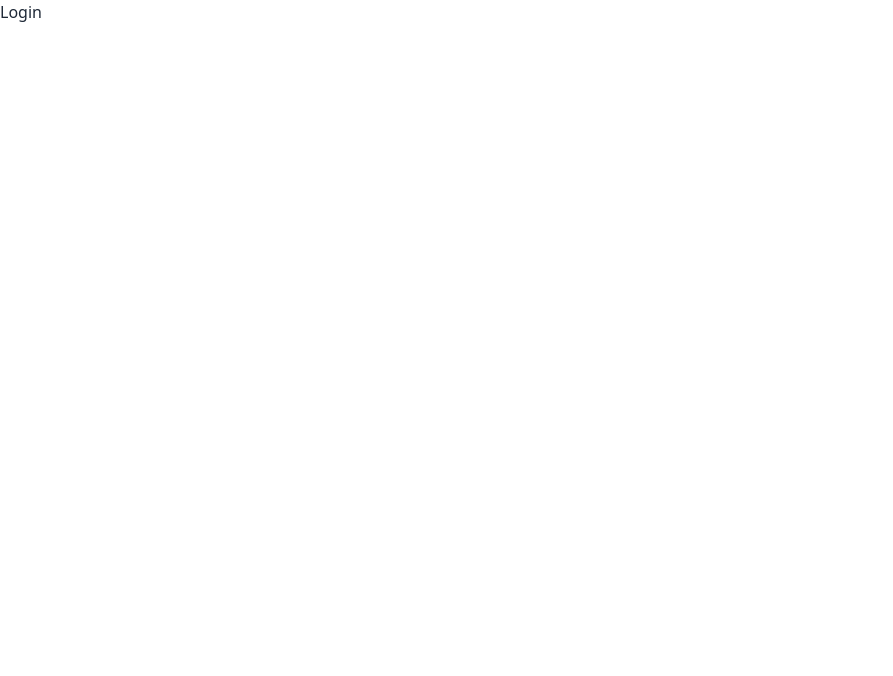
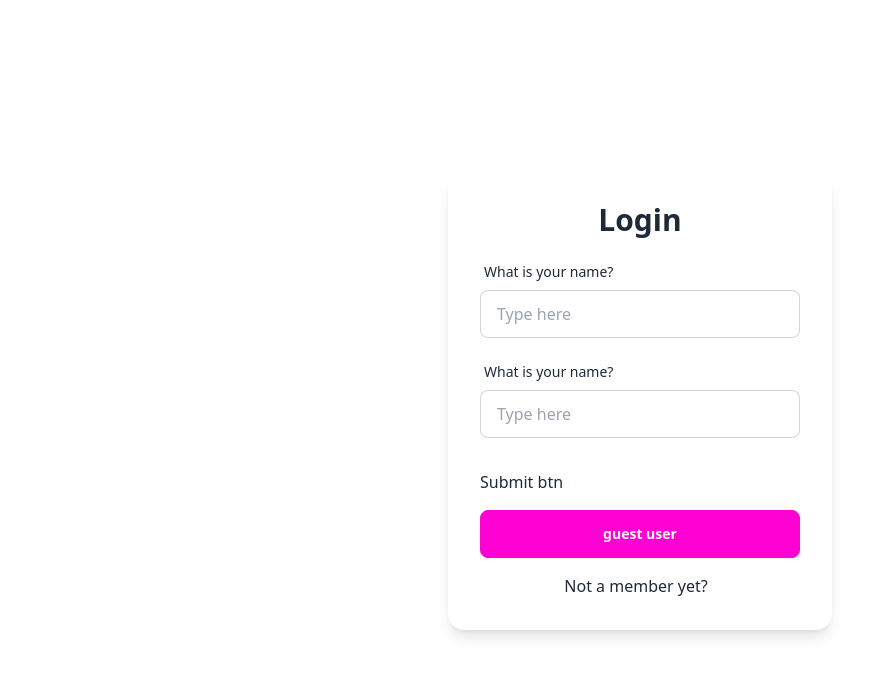
Before and after one commit to isveckrali/udemigStore, a React (Vite) app: page /login in a window 1280 px wide. Shown: the top 676 px of the page, without its empty margins (0-893 px from the left). Built offline with nearby package versions, Linux system fonts and the light colour scheme.

Commit message:
login added

```diff
--- a/src/components/FormInput.jsx
+++ b/src/components/FormInput.jsx
@@ -1,11 +1,14 @@
 import React from 'react'
 
 const FormInput = () => {
-  return (
-    <div>
-      Form Input
-    </div>
-  )
+    return (
+        <div className="form-control">
+            <label className="label">
+                <span className="label-text">What is your name?</span>
+            </label>
+            <input type="text" placeholder="Type here" className="input input-bordered" />
+        </div>
+    )
 }
 
 export default FormInput
--- a/src/pages/Login.jsx
+++ b/src/pages/Login.jsx
@@ -1,11 +1,31 @@
 import React from 'react'
+import { FormInput, SubmitBtn } from "../components";
+import { Form, Link } from "react-router-dom";
 
 const Login = () => {
-  return (
-    <div>
-      Login
-    </div>
-  )
+  return <section className='h-screen grid place-items-center'>
+    <Form method='post' className='card w-96 p-8 bg-base-100 shadow-lg flex
+    flex-col gap-y-4'>
+      <h4 className='text-center text-3xl font-bold'>Login</h4>
+      <FormInput type="email" label="email" name="identifier"
+      defaultValue="test@test.com"/>
+      <FormInput type="password" label="password" name="password"
+      defaultValue="secret"/>
+      <div className='mt-4'>
+        <SubmitBtn text='login' />
+      </div>
+      <button type='button' className='btn btn-secondary btn-block'>
+          guest user
+        </button>
+        <p className='text-center'>
+          Not a member yet? {' '}
+          <Link to="/register" className='ml-2 link link-hover
+          link-primary capitalize'>
+
+          </Link>
+        </p>
+    </Form>
+  </section>
 }
 
 export default Login
```
